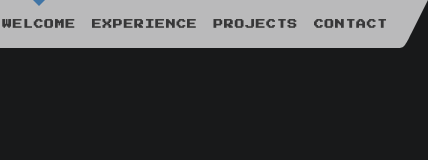
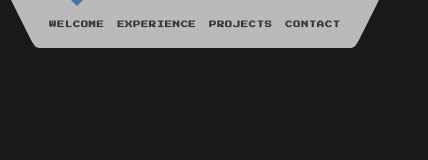
Before and after one commit to chj2788/svelte-portfolio, a SvelteKit app: page / in a window 390 px wide. Shown: the top 160 px of the page, 428 px wide, since content can reach past the window. Built offline with nearby package versions, Linux system fonts and the light colour scheme.

Commit message:
implement responsive header

```diff
--- a/src/routes/Header.svelte
+++ b/src/routes/Header.svelte
@@ -62,7 +62,8 @@
 	header {
 		display: flex;
 		justify-content: space-between;
-		padding: 0 1em;
+		width: 100%;
+		max-width: 100vw;
 	}
 
 	.corner {
@@ -146,15 +147,19 @@
 		font-family: 'Press Start 2P', cursive;
 	}
 
-	svg {
+	nav a:hover {
+		color: var(--color-theme-1);
+	}
+
+	.corner svg {
 		fill: white;
 	}
 
-	svg:hover {
+	.corner svg:hover {
 		fill: var(--color-theme-1);
 	}
 
-	@media only screen and (max-width: 1200px) {
+	@media only screen and (max-width: 800px) {
 		.corner {
 			display: none;
 		}
@@ -163,11 +168,13 @@
 			justify-content: center;
 		}
 
-		li {
-			font-size: 1em;
-		}
-
 	}
 
+	@media only screen and (max-width: 500px) {
+		nav a {
+			font-size: 0.45rem;
+			padding: 0 0.4rem;
+		}
+	}
 
 </style>
```
